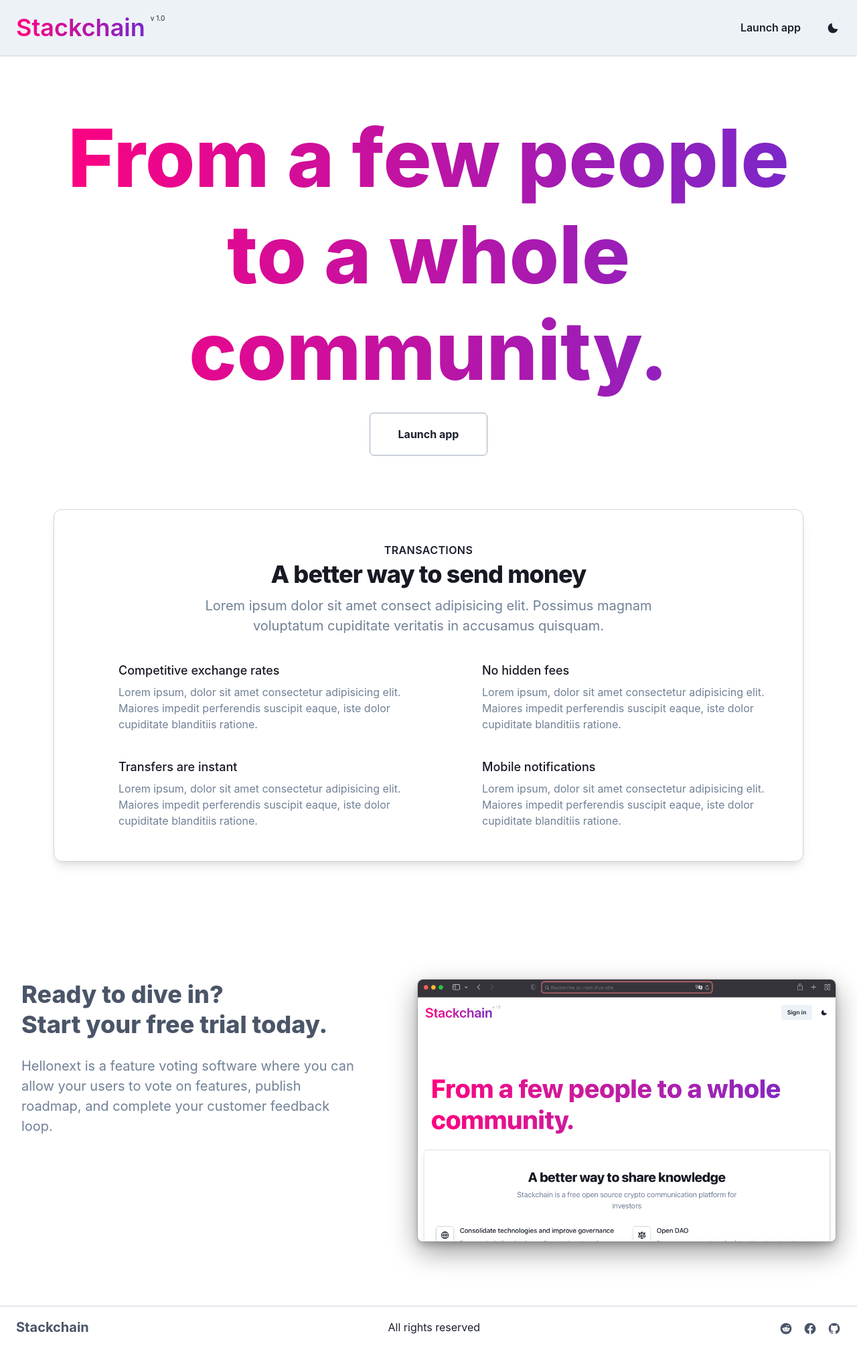
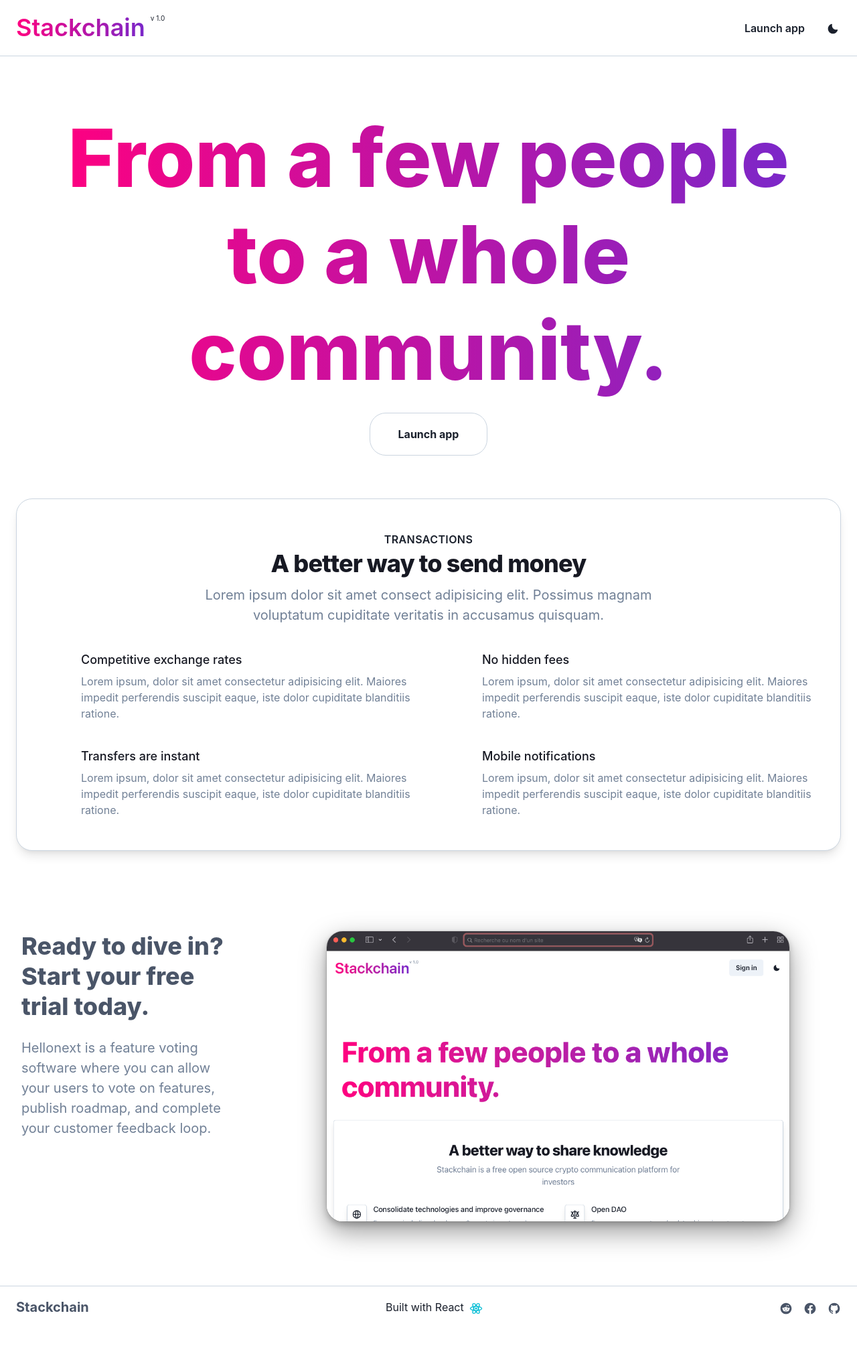
Before and after one commit to clnmlg/Stackchain, a React (Vite) app in the folder client/: page / in a window 1280 px wide. Shown: the whole page at 67% size. After the commit the page ends 1982 px from the top, so only its background shows below. Built offline with nearby package versions, Linux system fonts and the light colour scheme; no server answers.

Commit message:
fix:refacto

```diff
--- a/client/index.html
+++ b/client/index.html
@@ -7,7 +7,7 @@
         <meta name="theme-color" content="#000000" />
         <meta name="Stackchain" content="Stackchain App" />
         <link rel="manifest" href="/manifest.json" />
-        <title>React App</title>
+        <title>Stackchain</title>
     </head>
     <body>
         <noscript>You need to enable JavaScript to run this app.</noscript>
--- a/client/src/components/Auth/Auth.tsx
+++ b/client/src/components/Auth/Auth.tsx
@@ -28,7 +28,7 @@
 }
 
 function Auth() {
-    const { colorMode, toggleColorMode } = useColorMode()
+    const { colorMode } = useColorMode()
     const isDark = colorMode === 'dark'
     const dispatch = useDispatch()
     const navigate = useNavigate()
@@ -57,7 +57,7 @@
 
     return (
         <>
-            <Box px={8} mx="auto">
+            <Box px={20} mx="auto" mb={60}>
                 <SimpleGrid
                     alignItems="center"
                     w={{
@@ -128,7 +128,7 @@
                             as="form"
                             onSubmit={handleSubmit}
                             mb={6}
-                            rounded="xl"
+                            rounded="3xl"
                             shadow="lg"
                             border="1px"
                             borderColor={isDark ? 'gray.700' : 'gray.500'}
@@ -149,6 +149,7 @@
                                     <>
                                         <Flex>
                                             <InputTemp
+                                                borderRadius={'3xl'}
                                                 border={'1px'}
                                                 borderColor={
                                                     isDark
@@ -164,6 +165,7 @@
                                         </Flex>
                                         <Flex>
                                             <InputTemp
+                                                borderRadius={'3xl'}
                                                 border={'1px'}
                                                 borderColor={
                                                     isDark
@@ -181,6 +183,7 @@
                                 )}
                                 <Flex>
                                     <InputTemp
+                                        borderRadius={'3xl'}
                                         border={'1px'}
                                         borderColor={
                                             isDark ? 'gray.700' : 'gray.500'
@@ -195,6 +198,7 @@
                                 </Flex>
                                 <Flex>
                                     <InputTemp
+                                        borderRadius={'3xl'}
                                         border={'1px'}
                                         borderColor={
                                             isDark ? 'gray.700' : 'gray.500'
@@ -210,6 +214,7 @@
                                 {isSignup && (
                                     <Flex>
                                         <InputTemp
+                                            borderRadius={'3xl'}
                                             border={'1px'}
                                             borderColor={
                                                 isDark ? 'gray.700' : 'gray.500'
@@ -225,6 +230,7 @@
                                 )}
 
                                 <Button
+                                    borderRadius={'2xl'}
                                     type="submit"
                                     border={'1px'}
                                     borderColor={
@@ -238,7 +244,7 @@
                                     {isSignup ? 'Signup' : 'Login'}
                                 </Button>
                                 <Button
-                                    textColor={'#555D6D'}
+                                    color={isDark ? 'gray.500' : 'gray.500'}
                                     variant="outlined"
                                     w="full"
                                     py={2}
--- a/client/src/components/Footer/Footer.tsx
+++ b/client/src/components/Footer/Footer.tsx
@@ -1,8 +1,8 @@
-import { Flex, chakra, Icon, useColorMode } from '@chakra-ui/react'
+import { Flex, chakra, Icon, useColorMode, Image, Box } from '@chakra-ui/react'
 import React from 'react'
 
 const Footer = () => {
-    const { colorMode, toggleColorMode } = useColorMode()
+    const { colorMode } = useColorMode()
     const isDark = colorMode === 'dark'
     return (
         <Flex
@@ -47,6 +47,7 @@
                     Stackchain
                 </chakra.a>
 
+                <Box display={'flex'}>
                     <chakra.p
                         py={{
                             base: '2',
@@ -57,8 +58,16 @@
                             color: 'white',
                         }}
                     >
-                    All rights reserved
+                        Built with React{' '}
                     </chakra.p>
+                    <Image
+                        src="assets/ReactLogo.png"
+                        w={5}
+                        h={5}
+                        mt={1}
+                        ml={2}
+                    />
+                </Box>
 
                 <Flex mx="-2">
                     <chakra.a
--- a/client/src/components/Home/AboutCards.tsx
+++ b/client/src/components/Home/AboutCards.tsx
@@ -13,7 +13,7 @@
                         justifyContent="center"
                         h={12}
                         w={12}
-                        rounded="md"
+                        rounded="3xl"
                         _light={{
                             bg: 'brand.500',
                         }}
@@ -57,7 +57,7 @@
 
     return (
         <Flex
-            p={20}
+            p={6}
             w="auto"
             justifyContent="center"
             alignItems="center"
@@ -72,7 +72,7 @@
                 _dark={{
                     bg: 'gray.800',
                 }}
-                rounded="xl"
+                rounded="3xl"
             >
                 <Box
                     maxW="7xl"
--- a/client/src/components/Home/Hero.tsx
+++ b/client/src/components/Home/Hero.tsx
@@ -10,14 +10,14 @@
 import { Link } from 'react-router-dom'
 
 const Hero = () => {
-    const { colorMode, toggleColorMode } = useColorMode()
+    const { colorMode } = useColorMode()
     const isDark = colorMode === 'dark'
     return (
         <>
             <Heading
                 bgGradient="linear(to-l, #7928CA, #FF0080)"
                 bgClip="text"
-                fontSize={{ base: '50px', md: '60px', lg: '120px' }}
+                fontSize={{ base: '40px', md: '60px', lg: '120px' }}
                 mr={20}
                 ml={20}
                 fontWeight="extrabold"
@@ -25,16 +25,16 @@
             >
                 From a few people to a whole community.
             </Heading>
-            <Center mt={5}>
+            <Center mt={5} mb={10}>
                 <Link to={'./auth'}>
                     <Button
                         border="1px"
                         variant={'ghost'}
-                        borderColor={isDark ? 'gray.500' : 'gray.400'}
+                        borderColor={isDark ? 'gray.700' : 'gray.300'}
                         fontWeight="bold"
                         w="44"
                         h="16"
-                        rounded="md"
+                        rounded="3xl"
                     >
                         Launch app
                     </Button>
--- a/client/src/components/Home/LandingAction.tsx
+++ b/client/src/components/Home/LandingAction.tsx
@@ -1,9 +1,10 @@
 import { Flex, Box, chakra, Stack, Image, useColorMode } from '@chakra-ui/react'
+import { motion } from 'framer-motion'
 import React from 'react'
 import { Link } from 'react-router-dom'
 
 const LandingAction = () => {
-    const { colorMode, toggleColorMode } = useColorMode()
+    const { colorMode } = useColorMode()
     const isDark = colorMode === 'dark'
     return (
         <>
@@ -60,6 +61,11 @@
                         and complete your customer feedback loop.
                     </chakra.p>
                 </Box>
+                <motion.div
+                    whileHover={{
+                        scale: 0.9,
+                    }}
+                >
                     <Box
                         w={{
                             base: 'full',
@@ -70,7 +76,7 @@
                     >
                         <Image
                             w="full"
-                        rounded="lg"
+                            rounded="3xl"
                             shadow="dark-lg"
                             src={
                                 isDark
@@ -80,6 +86,7 @@
                             alt="Hellonext feedback boards software screenshot"
                         />
                     </Box>
+                </motion.div>
             </Flex>
         </>
     )
--- a/client/src/components/Navbar/Navbar.tsx
+++ b/client/src/components/Navbar/Navbar.tsx
@@ -51,7 +51,6 @@
                 mb={20}
                 id="header"
                 w="100%"
-                backgroundColor={isDark ? 'gray.800' : 'gray.100'}
                 borderBottom={'1px'}
                 borderColor={isDark ? 'gray.700' : 'gray.300'}
             >
@@ -87,7 +86,7 @@
                                 >
                                     <Button
                                         onClick={logout}
-                                        variant="solid"
+                                        variant="unstyled"
                                         aria-label="login"
                                         my={5}
                                         w="100%"
@@ -103,9 +102,10 @@
                                 >
                                     <Link to="/auth">
                                         <Button
-                                            variant="solid"
+                                            variant="unstyled"
                                             aria-label="login"
                                             my={5}
+                                            mr={5}
                                             w="100%"
                                         >
                                             Launch app
@@ -121,6 +121,7 @@
                             my={5}
                             aria-label="Open Menu"
                             size="md"
+                            variant={'unstyled'}
                             icon={<HamburgerIcon></HamburgerIcon>}
                             onClick={() => changeDisplay('flex')}
                             display={['flex', 'flex', 'none', 'none']}
@@ -128,9 +129,9 @@
 
                         <IconButton
                             ml={3}
+                            variant={'unstyled'}
                             aria-label="Toggle Mode"
                             onClick={toggleColorMode}
-                            variant={'ghost'}
                         >
                             {colorMode === 'light' ? <MoonIcon /> : <SunIcon />}
                         </IconButton>
@@ -141,9 +142,7 @@
                         display={display}
                         bgColor={isDark ? 'gray.800' : 'white'}
                         zIndex={20}
-                        borderWidth={1}
                         boxShadow="md"
-                        borderRadius={20}
                         pos="fixed"
                         top="0"
                         left="0"
@@ -156,6 +155,7 @@
                                 mr={2}
                                 aria-label="Open Menu"
                                 size="md"
+                                variant={'unstyled'}
                                 icon={<CloseIcon />}
                                 onClick={() => changeDisplay('none')}
                             />
@@ -169,9 +169,8 @@
                             >
                                 <Link to="/">
                                     <Button
-                                        variant="solid"
+                                        variant="unstyled"
                                         aria-label="login"
-                                        my={5}
                                         w="100%"
                                     >
                                         Home
@@ -186,7 +185,7 @@
                                 >
                                     <Button
                                         onClick={logout}
-                                        variant="solid"
+                                        variant="unstyled"
                                         aria-label="login"
                                         my={5}
                                         w="100%"
@@ -202,7 +201,7 @@
                                 >
                                     <Link to="/auth">
                                         <Button
-                                            variant="solid"
+                                            variant="unstyled"
                                             aria-label="login"
                                             my={5}
                                             w="100%"
--- a/client/src/components/Posts/Post/Post.tsx
+++ b/client/src/components/Posts/Post/Post.tsx
@@ -51,10 +51,10 @@
                 <Box
                     justifyContent="space-between"
                     flex-direction={'column'}
-                    rounded="lg"
+                    rounded="3xl"
                     shadow="dark-lg"
                     border="1px"
-                    borderColor={' #FF0080'}
+                    borderColor={'gray.700'}
                     position={'relative'}
                     m={'5'}
                     w="sm"
@@ -64,7 +64,7 @@
                     <Flex justifyContent="flex-end" alignItems="center">
                         <chakra.span
                             p={6}
-                            rounded="full"
+                            rounded="3xl"
                             textTransform="uppercase"
                             fontSize="xs"
                             textColor={'#555D6D'}
@@ -74,7 +74,7 @@
                     </Flex>
                     <Flex alignItems="center" m={3}>
                         <Image
-                            borderRadius={'xl'}
+                            borderRadius={'2xl'}
                             w={'full'}
                             h={56}
                             fit="cover"
--- a/client/src/components/Posts/Posts.tsx
+++ b/client/src/components/Posts/Posts.tsx
@@ -14,16 +14,16 @@
     return !posts.length ? (
         <CircularProgress />
     ) : (
+        <Box
+            maxW="7xl"
+            mx="auto"
+            px={{ base: '4', md: '8', lg: '12' }}
+            py={{ base: '6', md: '8', lg: '12' }}
+        >
             <SimpleGrid
-            columns={[3, null, 3]}
-            spacing={10}
-            display="flex"
-            flexWrap={'wrap'}
-            alignItems="stretch"
-            justifyContent={'center'}
-            py="16"
-            px={isLargerThanMD ? '16' : '6'}
-            flexDirection={isLargerThanMD ? 'row' : 'column'}
+                columns={[1, null, 3]}
+                columnGap={{ base: '2', md: '5' }}
+                rowGap={{ base: '8', md: '10' }}
             >
                 {posts.map((post: { _id: React.Key | null | undefined }) => (
                     <Box key={post._id}>
@@ -31,7 +31,26 @@
                     </Box>
                 ))}
             </SimpleGrid>
+        </Box>
     )
 }
 
 export default Posts
+
+// <SimpleGrid
+// columns={[3, null, 3]}
+// spacing={10}
+// display="flex"
+// flexWrap={'wrap'}
+// alignItems="stretch"
+// justifyContent={'center'}
+// py="16"
+// px={isLargerThanMD ? '16' : '6'}
+// flexDirection={isLargerThanMD ? 'row' : 'column'}
+// >
+// {posts.map((post: { _id: React.Key | null | undefined }) => (
+//     <Box key={post._id}>
+//         <Post post={post} setCurrentId={setCurrentId} />
+//     </Box>
+// ))}
+// </SimpleGrid>
```
Also changed, not shown: client/public/assets/ReactLogo.png (added). Lines whose indentation alone changed are shown as unchanged.
